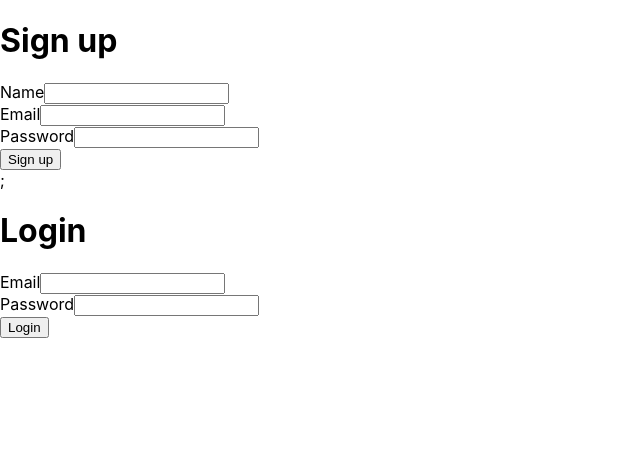
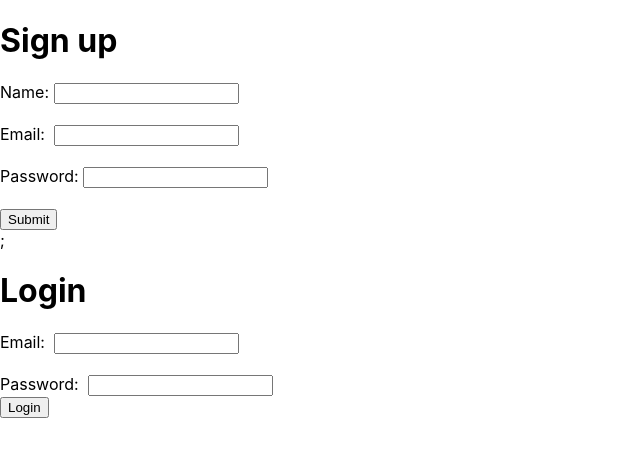
Before and after one commit to jcharfauros/Firelogger-client, a React (Create React App) app: page / in a window 1280 px wide. Shown: the top 456 px of the page, without its empty margins (0-640 px from the left). Built offline with nearby package versions, Linux system fonts and the light colour scheme.

Commit message:
Sign up, Auth, and login complete

```diff
--- a/src/App.css
+++ b/src/App.css
@@ -1,38 +1,17 @@
-.App {
-  text-align: center;
+/* .signup {
+  border: 0.5px black solid;
+  text-align: left;
+  height: 115px;
+  padding-top: 15px;
+  width: 50vw;
+  padding-bottom: 15px;
 }
 
-.App-logo {
-  height: 40vmin;
-  pointer-events: none;
-}
-
-@media (prefers-reduced-motion: no-preference) {
-  .App-logo {
-    animation: App-logo-spin infinite 20s linear;
-  }
-}
-
-.App-header {
-  background-color: #282c34;
-  min-height: 100vh;
-  display: flex;
-  flex-direction: column;
-  align-items: center;
-  justify-content: center;
-  font-size: calc(10px + 2vmin);
-  color: white;
-}
-
-.App-link {
-  color: #61dafb;
-}
-
-@keyframes App-logo-spin {
-  from {
-    transform: rotate(0deg);
-  }
-  to {
-    transform: rotate(360deg);
-  }
-}
+.login {
+  border: 0.5px black solid;
+  text-align: left;
+  height: 115px;
+  padding-top: 15px;
+  width: 50vw;
+  padding-bottom: 15px;
+} */
--- a/src/App.js
+++ b/src/App.js
@@ -2,6 +2,7 @@ import React, { useState, useEffect } from "react";
 import Login from "./auth/Login";
 import Signup from "./auth/Signup";
 import Auth from "./auth/Auth";
+import "./App.css";
 
 function App() {
   const [sessionToken, setSessionToken] = useState("");
--- a/src/auth/Login.jsx
+++ b/src/auth/Login.jsx
@@ -25,9 +25,9 @@ const Login = (props) => {
   return (
     <div>
       <h1> Login</h1>
-      <Form onSubmit={handleSubmit}>
+      <Form className="login" onSubmit={handleSubmit}>
         <FormGroup>
-          <Label htmlFor="email">Email</Label>
+          <Label htmlFor="email">Email: &nbsp;</Label>
           <Input
             onChange={(e) => setEmail(e.target.value)}
             name="email"
@@ -35,8 +35,10 @@ const Login = (props) => {
           />
         </FormGroup>
 
+        <br></br>
+
         <FormGroup>
-          <Label htmlFor="password"> Password</Label>
+          <Label htmlFor="password"> Password: &nbsp;</Label>
           <Input
             onChange={(e) => setPassword(e.target.value)}
             name="password"
--- a/src/auth/Signup.jsx
+++ b/src/auth/Signup.jsx
@@ -24,33 +24,41 @@ const Signup = (props) => {
   };
   return (
     <div>
-      <h1>Sign up</h1>
-      <Form onSubmit={handleSubmit}>
+      <h1 className="signuptitle">Sign up </h1>
+      <Form onSubmit={handleSubmit} className="signup">
         <FormGroup>
-          <Label htmlFor="name">Name</Label>
+          <Label htmlFor="name">Name:&nbsp;</Label>
           <Input
             onChange={(e) => setName(e.target.value)}
             name="name"
             value={name}
           />
+          <br></br>
+          <br></br>
         </FormGroup>
         <FormGroup>
-          <Label htmlFor="email">Email</Label>
+          <Label htmlFor="email">Email: &nbsp;</Label>
           <Input
             onChange={(e) => setEmail(e.target.value)}
             name="email"
             value={email}
           />
+          <br></br>
+          <br></br>
         </FormGroup>
         <FormGroup>
-          <Label htmlFor="password">Password</Label>
+          <Label htmlFor="password">Password:&nbsp;</Label>
           <Input
             onChange={(e) => setPassword(e.target.value)}
             name="password"
             value={password}
           />
+          <br></br>
+          <br></br>
+          <Button className="signupbutton" type="submit">
+            Submit
+          </Button>
         </FormGroup>
-        <Button type="submit">Sign up</Button>
       </Form>
     </div>
   );
```
Also changed, not shown: src/assets/safe logo.png (added).
